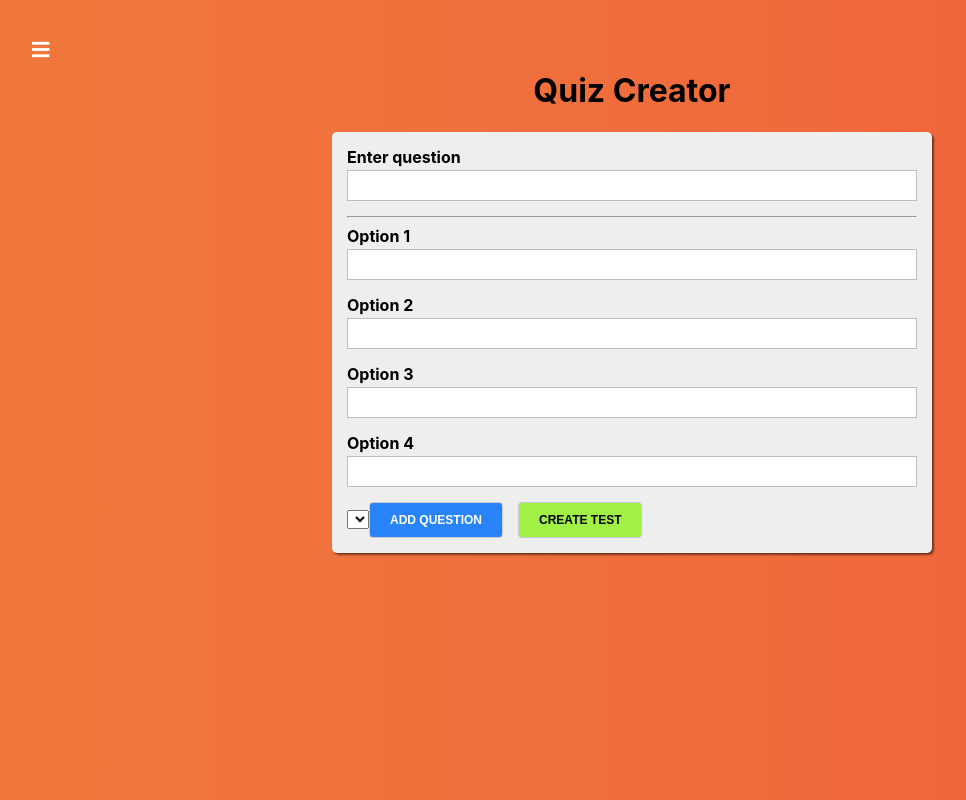
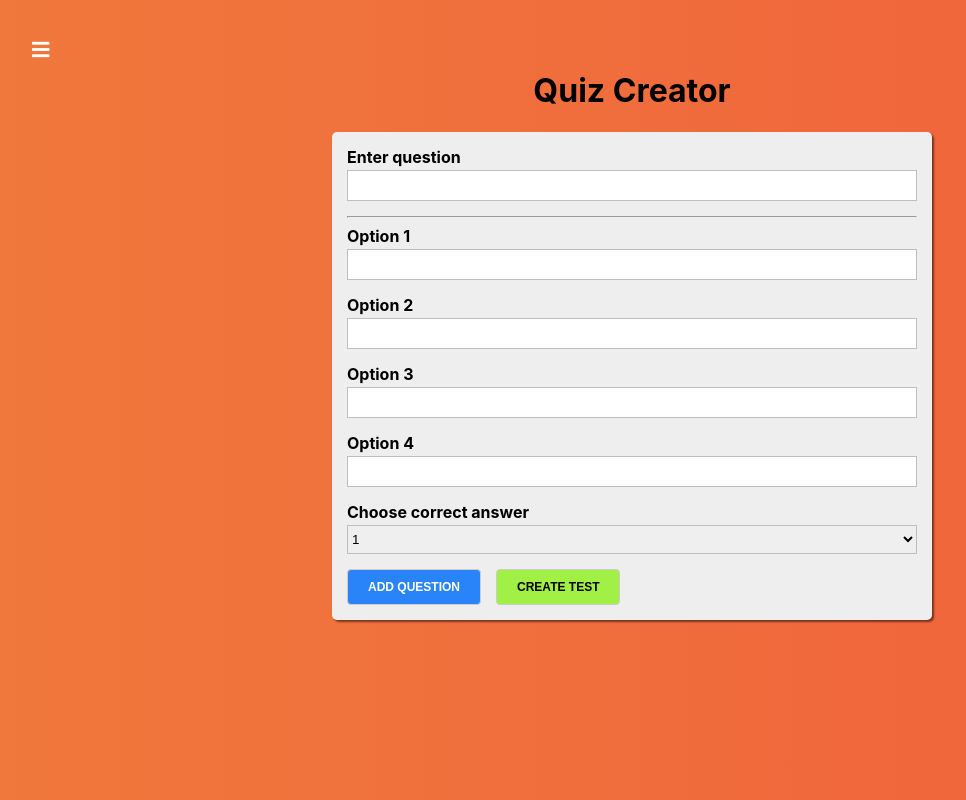
Before and after one commit to AlexGlau/react-quiz, a React (Create React App) app: page /quiz-creator in a window 1280 px wide. Shown: the whole page, without its empty margins (8-974 px from the left). Built offline with nearby package versions, Linux system fonts and the light colour scheme.

Commit message:
Select component is in use in QuizCreator

```diff
--- a/src/containers/QuizCreator/QuizCreator.jsx
+++ b/src/containers/QuizCreator/QuizCreator.jsx
@@ -2,9 +2,9 @@ import React, { Component } from 'react';
 import classes from './QuizCreator.module.css';
 import Button from '../../components/UI/Button/Button.jsx';
 import Input from '../../components/UI/Input/Input.jsx';
+import Select from '../../components/UI/Select/Select.jsx';
 import { createControl } from '../../form/formFramework.js';
 import Auxilary from '../../hoc/Auxilary/Auxilary.js';
-
 
 function createOptionControl(number) {
   return createControl({
@@ -31,6 +31,7 @@ class QuizCreator extends Component {
 
   state = {
     quiz: [],
+    rightAnswerId: 1,
     formControls: createFormControls()
   }
 
@@ -72,7 +73,25 @@ class QuizCreator extends Component {
     });
   };
 
+  selectChangeHandler = (event) => {
+    this.setState({
+      rightAnswerId: +event.target.value
+    });
+  };
+
   render() {
+    const select = <Select
+      label="Choose correct answer"
+      value={this.state.rightAnswerId}
+      onChange={this.selectChangeHandler}
+      options={[
+        {text: '1', value: 1},
+        {text: '2', value: 2},
+        {text: '3', value: 3},
+        {text: '4', value: 4}
+      ]}
+    />
+
     return (
       <div className={classes.QuizCreator}>
         <div>
@@ -82,7 +101,7 @@ class QuizCreator extends Component {
 
             {this.renderControls()}
 
-            <select></select>
+            {select}
 
             <Button
               type='primary'
```
